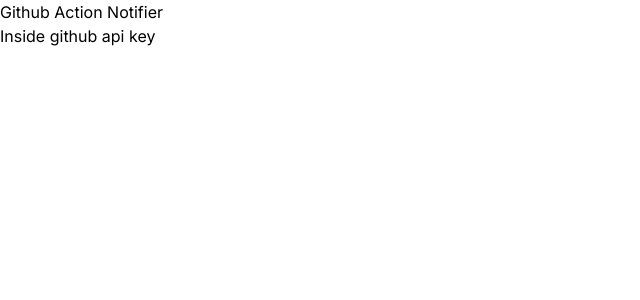
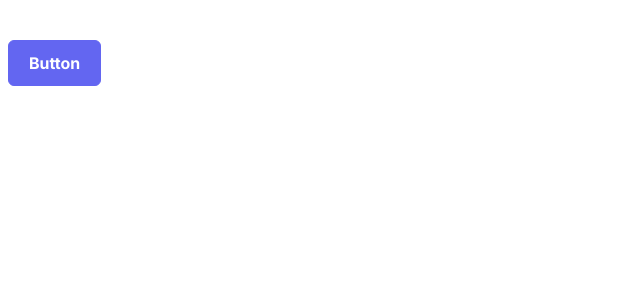
Before and after one commit to minhaz1217/github-action-notifier, a Next.js app: page / in a window 1280 px wide. Shown: the top 300 px of the page, without its empty margins (0-640 px from the left). Built offline with nearby package versions, Linux system fonts and the light colour scheme.

Commit message:
theme working

```diff
--- a/package.json
+++ b/package.json
@@ -11,7 +11,9 @@
   "dependencies": {
     "react": "^18",
     "react-dom": "^18",
-    "next": "14.0.4"
+    "next": "14.0.4",
+    "primeicons": "^6.0.1",
+    "primereact": "^10.0.2"
   },
   "devDependencies": {
     "typescript": "^5",
--- a/src/app/globals.css
+++ b/src/app/globals.css
@@ -1,6 +1,6 @@
-@tailwind base;
+/* @tailwind base;
 @tailwind components;
-@tailwind utilities;
+@tailwind utilities; */
 
 :root {
   --foreground-rgb: 0, 0, 0;
--- a/src/app/page.tsx
+++ b/src/app/page.tsx
@@ -1,11 +1,18 @@
+"use client";
+import { Button } from "primereact/button";
 import Image from "next/image";
 import GithubApiKeyInput from "../component/GithubApiKeyInput";
 
 export default function Home() {
   return (
-    <h1>
-      Github Action Notifier
-      <GithubApiKeyInput />
-    </h1>
+    <Button
+      className="form-button cyan-400"
+      label="Button"
+      style={{ marginTop: "2rem" }}
+    />
+    // <h1>
+    //   Github Action Notifier
+    //   {/* <GithubApiKeyInput /> */}
+    // </h1>
   );
 }
```
Also changed, not shown: src/app/layout.tsx (+11 -9 lines), 1 other file (tests, documents, lock files or other folders).
